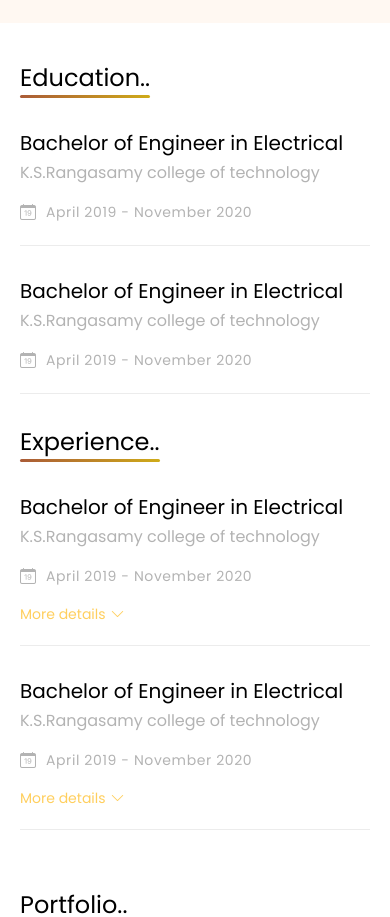
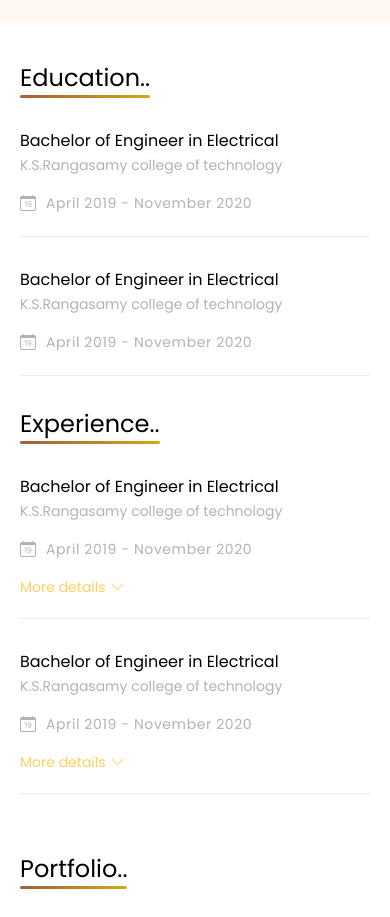
Before and after one commit to aadhikcryztal/gowtham-Portfolio, a React (Create React App) app: page / in a window 390 px wide. Shown: the part 820-1737 px from the top of the page. Built offline with nearby package versions, Linux system fonts and the light colour scheme.

Commit message:
css changes

```diff
--- a/src/components/edu&exp/style.css
+++ b/src/components/edu&exp/style.css
@@ -102,6 +102,20 @@
 .hide {
   font-size: 0px;
 }
+@media only screen and (max-width: 1280px) {
+  .edu-exp-container .content .card {
+    width: 100%;
+    max-width: 100%;
+  }
+}
+@media only screen and (max-width: 1280px) {
+  .edu-exp-container {
+    padding: 5%;
+  }
+  .edu-exp-container .content {
+    width: 100%;
+  }
+}
 
 @media only screen and (max-width: 600px) {
   .edu-exp-container {
@@ -135,3 +149,11 @@
     line-height: 21px;
   }
 }
+@media only screen and (max-width: 400px) {
+  .edu-exp-container .card .stream {
+    font-size: 16px;
+  }
+  .edu-exp-container .card .median {
+    font-size: 14px;
+  }
+}
```
